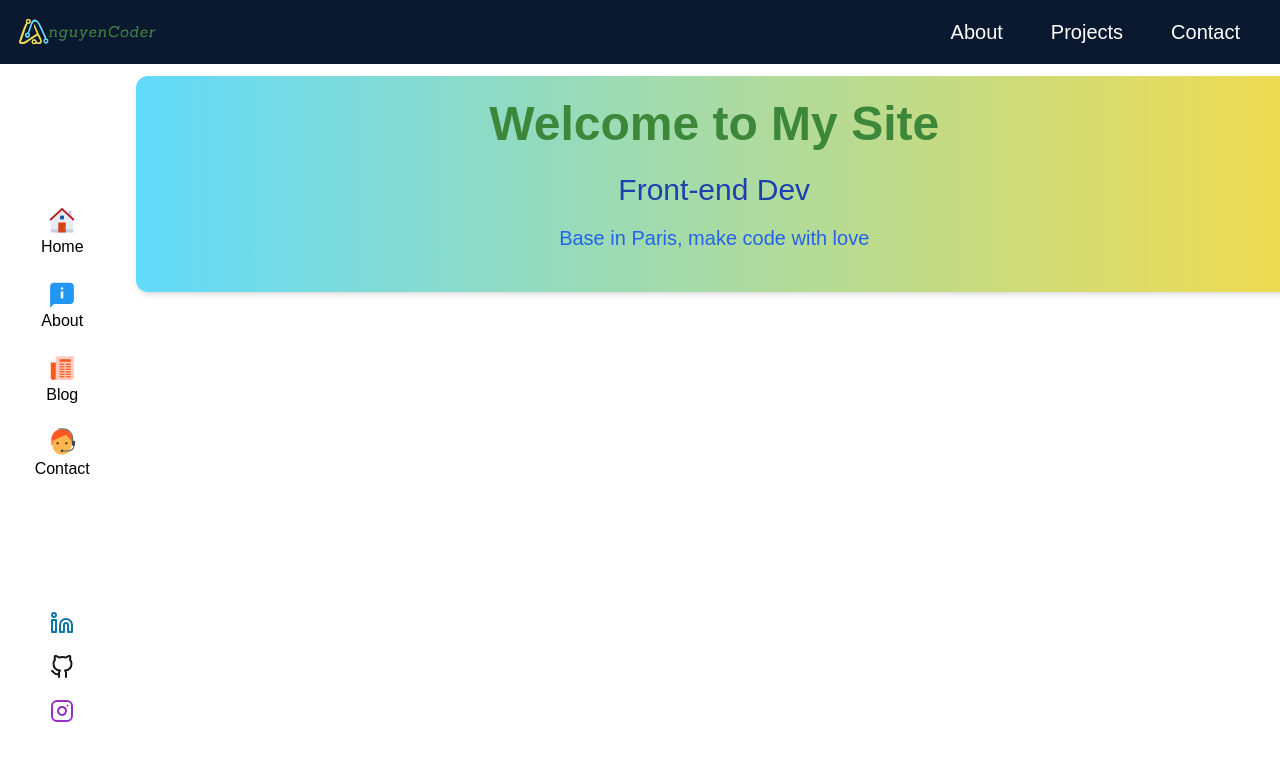
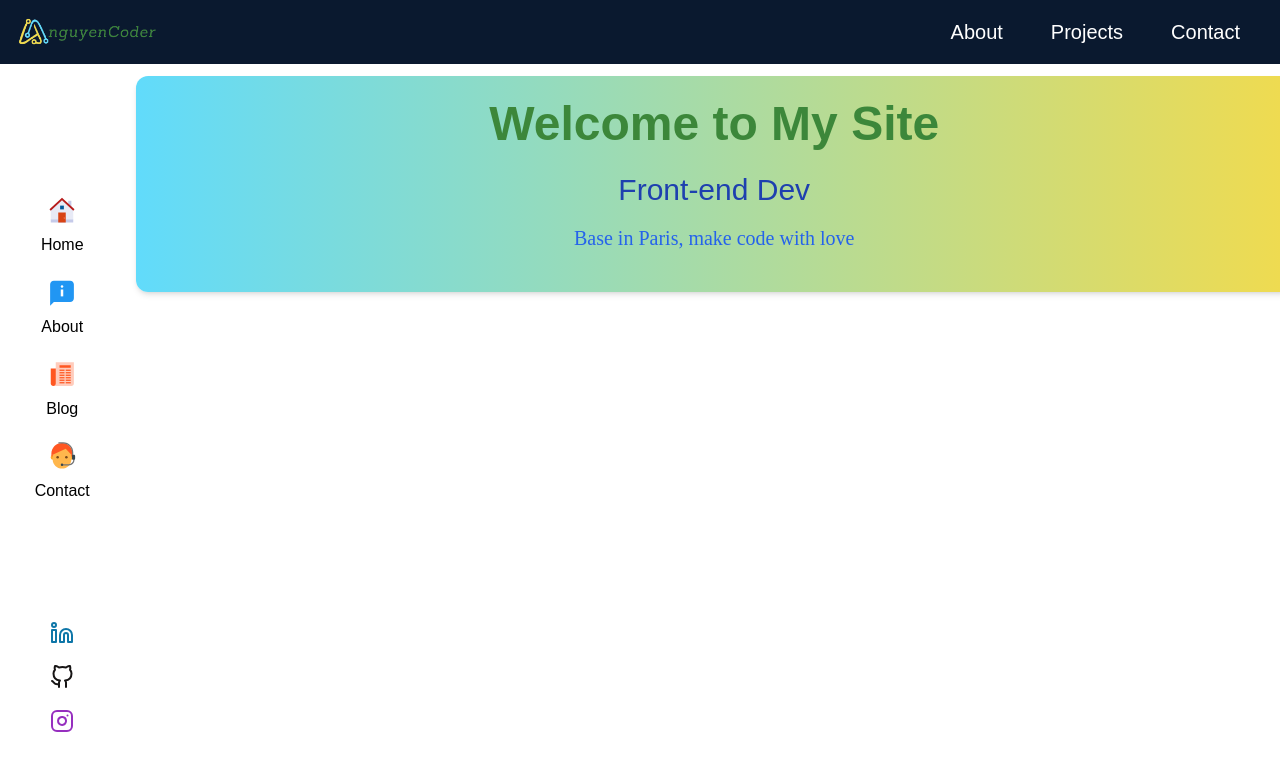
Before and after one commit to mrnguyencoder/myportfolio, a React (Create React App) app: page / in a window 1280 px wide. Shown: the top 770 px of the page. Built offline with nearby package versions, Linux system fonts and the light colour scheme.

Commit message:
bug home

```diff
--- a/src/pages/Home.js
+++ b/src/pages/Home.js
@@ -10,10 +10,10 @@ function Home() {
       {/* nav sidebar from medium min-width 768px breakpoints */}
       <div className="hidden w-[8%] m-3 md:flex flex-col items-center justify-evenly">
         <div className="">
-          <a href="#" className="flex flex-col justify-center items-center pb-5"> <FcHome className='text-3xl' />Home</a>
-          <a href="#" className="flex flex-col justify-center items-center pb-5"> <FcAbout className='text-3xl' />About</a>
-          <a href="#" className="flex flex-col justify-center items-center pb-5"> <FcNews className='text-3xl' />Blog</a>
-          <a href="#" className="flex flex-col justify-center items-center"> <FcAssistant className='text-3xl' />Contact</a>
+          <a href="#" rel='noreferrer' className="flex flex-col justify-center items-center gap-2 pb-5"> <FcHome className='text-3xl' />Home</a>
+          <a href="#" rel='noreferrer' className="flex flex-col justify-center items-center gap-2 pb-5"> <FcAbout className='text-3xl' />About</a>
+          <a href="#" rel='noreferrer' className="flex flex-col justify-center items-center gap-2 pb-5"> <FcNews className='text-3xl' />Blog</a>
+          <a href="#" rel='noreferrer' className="flex flex-col justify-center items-center gap-2"> <FcAssistant className='text-3xl' />Contact</a>
         </div>
 
         <div className="text-2xl flex flex-col gap-5">
@@ -41,7 +41,7 @@ function Home() {
         </div>
       </div>
 
-
+      {/* main right home  */}
       <div className="w-full md:w-[92%] ">
 
         <div className="container
@@ -49,41 +49,21 @@ function Home() {
                         m-3 p-6 shadow-md rounded-xl
         ">
           <p className="text-5xl text-[#3C873A] font-bold text-center mb-6">Welcome to My Site</p>
-          <p className="text-3xl text-center text-blue-800 mb-4">
+          <p className="text-3xl text-center text-blue-800 mb-4 ">
             Front-end Dev
           </p>
-          <p className="text-xl text-center text-blue-600 mb-4">
+          <p className="text-xl text-center text-blue-600 mb-4 font-[Poppins]">
             Base in Paris, make code with love
           </p>
+        </div>
+
+        <div className="">
+
+        </div>
 
 
 
-        {/* <div className="m-3 rounded-xl p-6 bg-gray-50 shadow-md">
-          <div className="mx-auto max-w-7xl py-12 px-4 sm:px-6 lg:flex lg:items-center lg:justify-between lg:py-16 lg:px-8">
-            <h2 className="text-3xl font-bold tracking-tight text-gray-900 sm:text-4xl">
-              <span className="block">Ready to dive in?</span>
-              <span className="block text-indigo-600">Start to contact me</span>
-            </h2>
-            <div className="mt-8 flex lg:mt-0 lg:flex-shrink-0">
-              <div className="inline-flex rounded-md shadow">
-                <p className="inline-flex items-center justify-center rounded-md border border-transparent bg-[hsl(205.1,100%,36.1%)] px-5 py-3 text-base font-medium text-white hover:bg-indigo-700">Contact</p>
-              </div>
-              <div className="ml-3 inline-flex rounded-md shadow">
-                <p className="inline-flex items-center justify-center rounded-md border border-transparent bg-white px-5 py-3 text-base font-medium text-indigo-600 hover:bg-indigo-50">Visite my portfilios</p>
-              </div>
-          </div>
-        </div> */}
       </div>
-
-
-
-
-
-
-
-
-    </div>
-
     </div>
 
   //   <div className="flex flex-col min-h-screen bg-gray-200">
```
